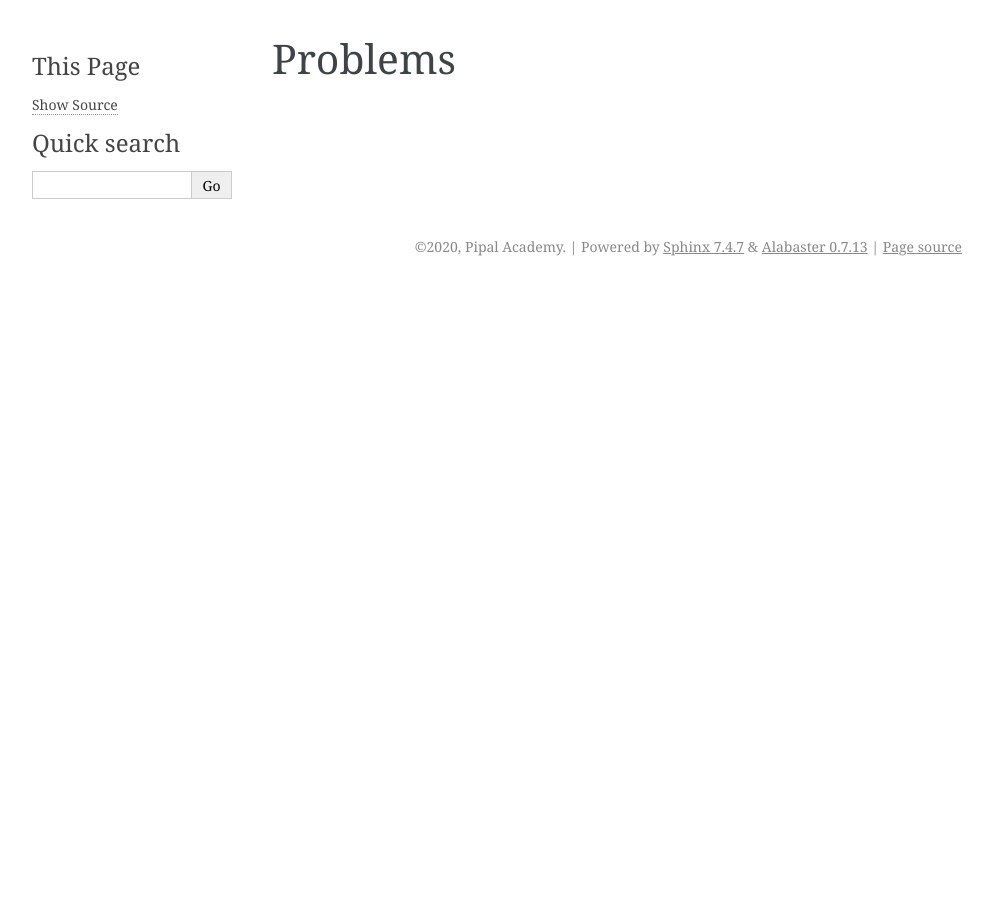
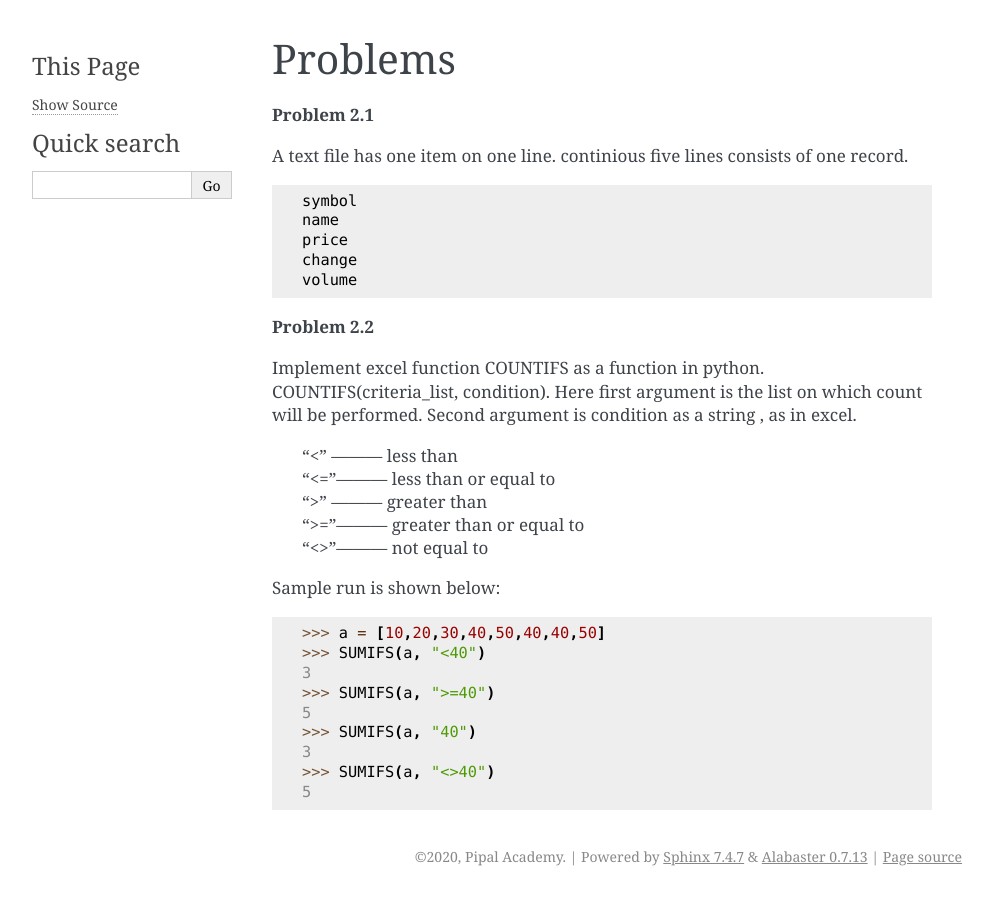
Before and after one commit to vikipedia/python-trainings, a Sphinx documentation site: the page built from online_course/source/module2/problems.rst, in a window 1280 px wide. Shown: the whole page, without its empty margins (148-1141 px from the left). Built offline with Sphinx 7.4.7, drawn with Linux system fonts in a browser that asks for light colours.

```diff
--- a/online_course/source/module1/assignments.rst
+++ b/online_course/source/module1/assignments.rst
@@ -1,5 +1,5 @@
-Assignments
-===========
+Assignments - Module I
+======================
 
 **Assignment 1.1**
 
--- a/online_course/source/module2/problems.rst
+++ b/online_course/source/module2/problems.rst
@@ -1,2 +1,38 @@
 Problems
 ========
+
+**Problem 2.1**
+
+A text file has one item on one line. continious five lines consists of one
+record. ::
+
+  symbol
+  name
+  price
+  change
+  volume
+
+**Problem 2.2**
+
+Implement excel function COUNTIFS as a function in python.
+COUNTIFS(criteria_list, condition). Here first argument is the list on
+which count will be performed. Second argument is condition as a string ,
+as in excel.
+
+  | "<" --------- less than
+  | "<="--------- less than or equal to
+  | ">" --------- greater than
+  | ">="--------- greater than or equal to
+  | "<>"--------- not equal to
+
+Sample run is shown below::
+
+  >>> a = [10,20,30,40,50,40,40,50]
+  >>> SUMIFS(a, "<40")
+  3
+  >>> SUMIFS(a, ">=40")
+  5
+  >>> SUMIFS(a, "40")
+  3
+  >>> SUMIFS(a, "<>40")
+  5
--- a/online_course/source/module3/index.rst
+++ b/online_course/source/module3/index.rst
@@ -32,3 +32,4 @@ How can we do this with pandas?
    :caption: Contents:
 
    problems.rst
+   project.rst
```
Also changed, not shown: online_course/source/module2/assignments.rst (+4 -4 lines), online_course/source/module3/project.rst (added, +54 -0 lines).
